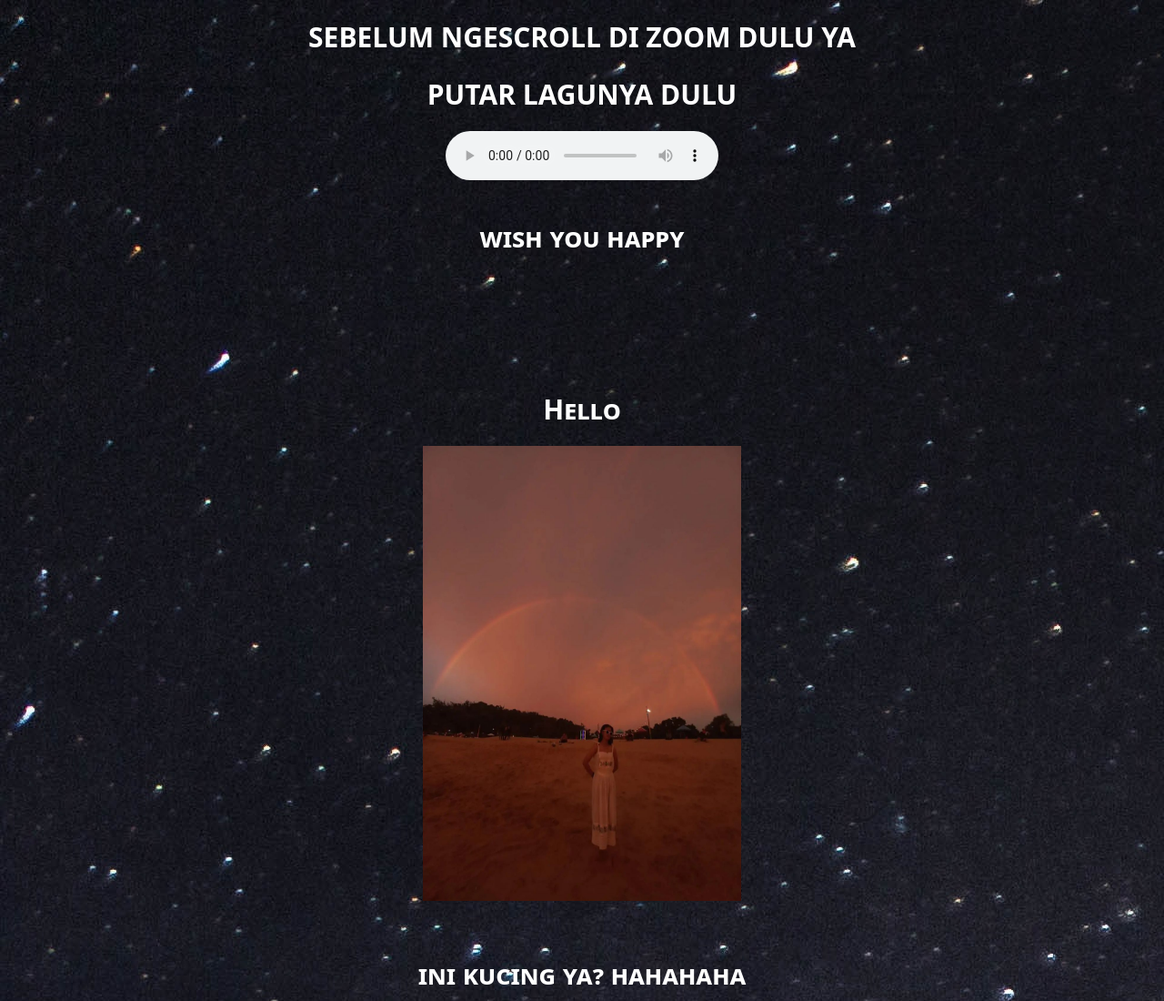
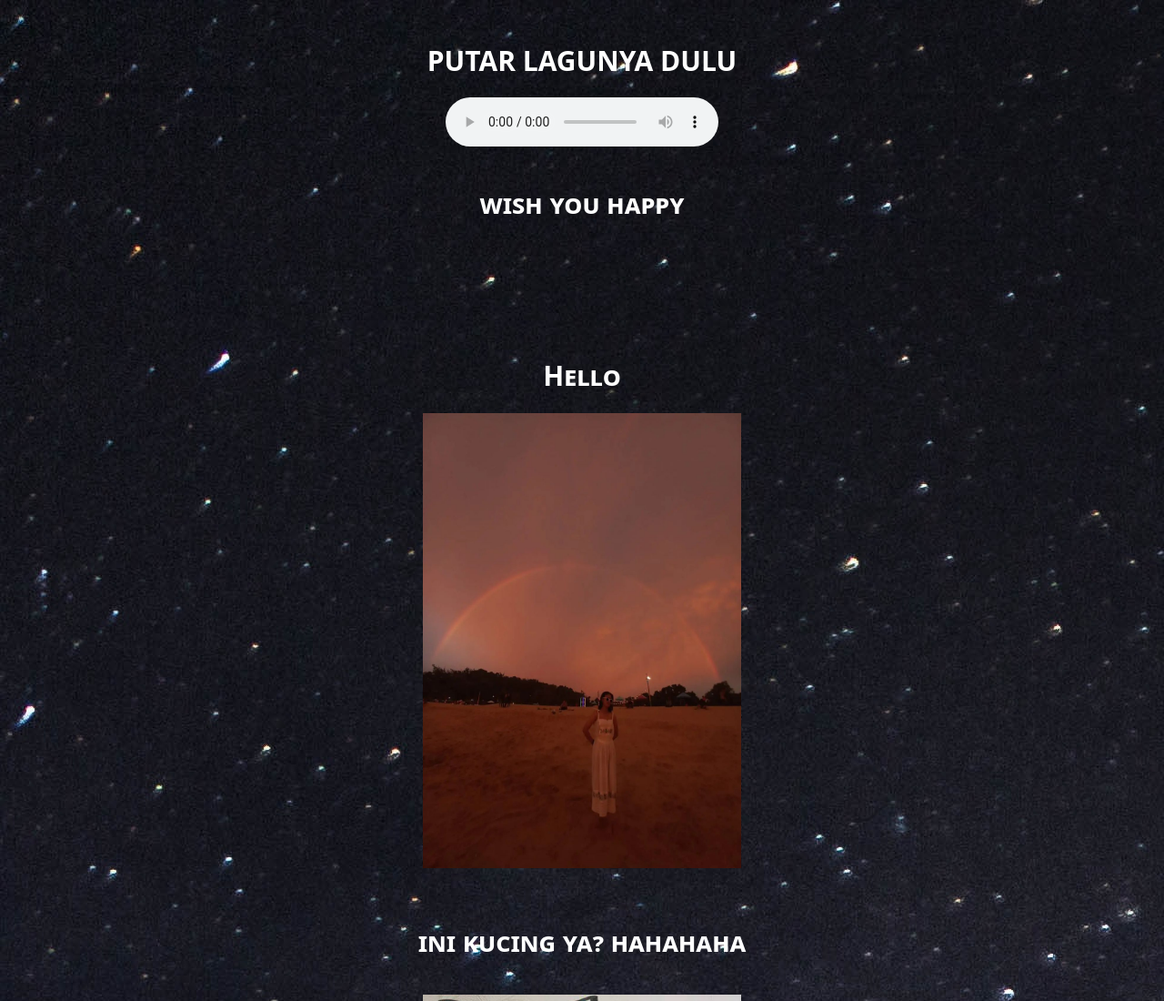
Before and after one commit to secretadmirer19/secretadmirer19.github.io, a plain HTML site: page index.html in a window 1280 px wide. Shown: the top 1100 px of the page at 91% size. Drawn offline with Linux system fonts and the light colour scheme.

Commit message:
Update index.html

```diff
--- a/index.html
+++ b/index.html
@@ -96,7 +96,7 @@ font-family: system-ui, -apple-system, BlinkMacSystemFont, 'Segoe UI', Roboto, O
     </script>
 
 <center>
-<h1 id="h1" > SEBELUM NGESCROLL DI ZOOM DULU YA<h1>
+<br>
 <h1 id="h1"> PUTAR LAGUNYA DULU </h1>
 <body>
     <audio controls loop>
```
